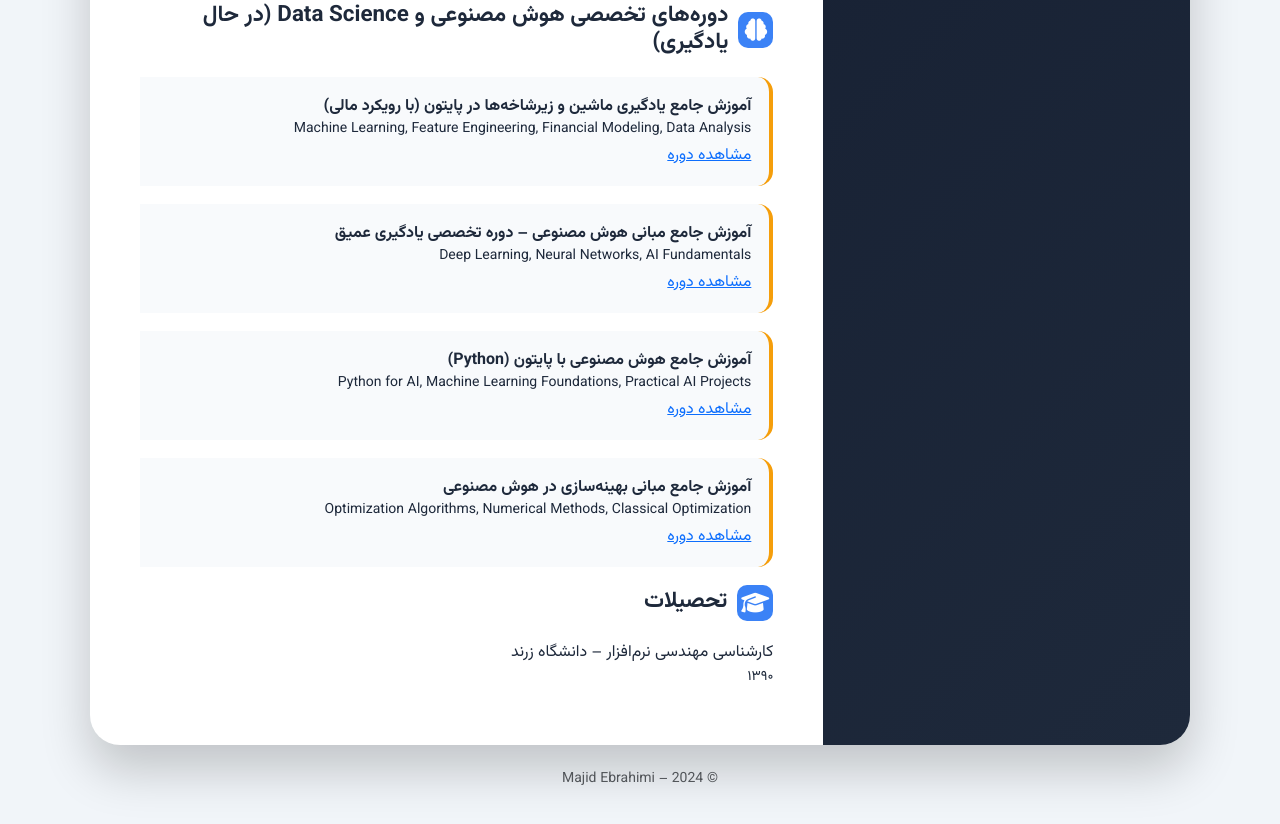
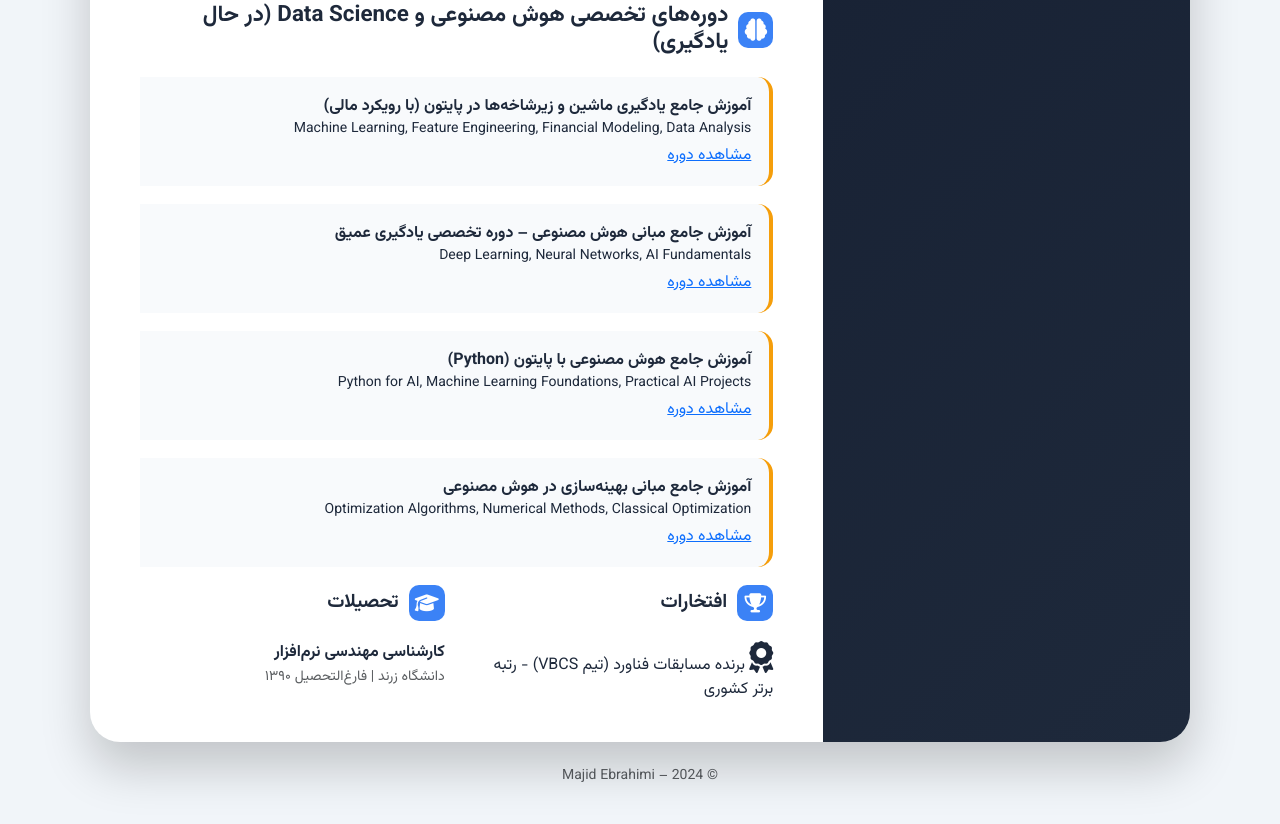
Before and after one commit to mebrahimi13651110-design/Resume, a plain HTML site: page index.html in a window 1280 px wide. Shown: the part 1953-2777 px from the top of the page. Drawn offline with nearby package versions, Linux system fonts and the light colour scheme.

Commit message:
Update index.html

```diff
--- a/index.html
+++ b/index.html
@@ -336,13 +336,21 @@ body{
 </section>
 
 <section>
-<h2 class="section-title"><i class="fa fa-graduation-cap"></i> تحصیلات</h2>
-<p>
-کارشناسی مهندسی نرم‌افزار – دانشگاه زرند
-<br><small>۱۳۹۰</small>
-</p>
-</section>
-
+                <div class="row g-4">
+                    <div class="col-md-6">
+                        <h2 class="section-title" style="font-size: 1.2rem;"><i class="fas fa-trophy"></i> افتخارات</h2>
+                        <div class="achievement-badge">
+                            <i class="fas fa-award fa-2x"></i>
+                            <span>برنده مسابقات فناورد (تیم VBCS) - رتبه برتر کشوری</span>
+                        </div>
+                    </div>
+                    <div class="col-md-6">
+                        <h2 class="section-title" style="font-size: 1.2rem;"><i class="fas fa-graduation-cap"></i> تحصیلات</h2>
+                        <p class="mb-0"><strong>کارشناسی مهندسی نرم&zwnj;افزار</strong></p>
+                        <small class="text-muted">دانشگاه زرند | فارغ&zwnj;التحصیل ۱۳۹۰</small>
+                    </div>
+                </div>
+            </section>
 </div>
 </div>
 </div>
```
